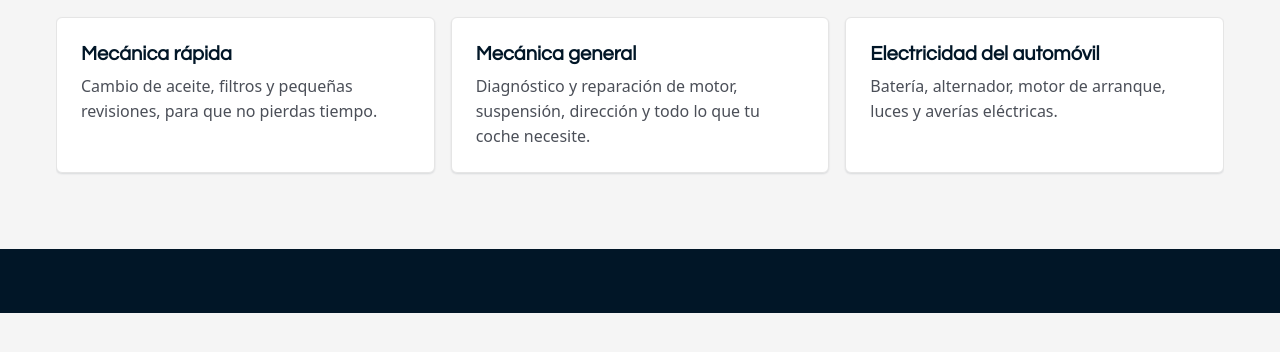
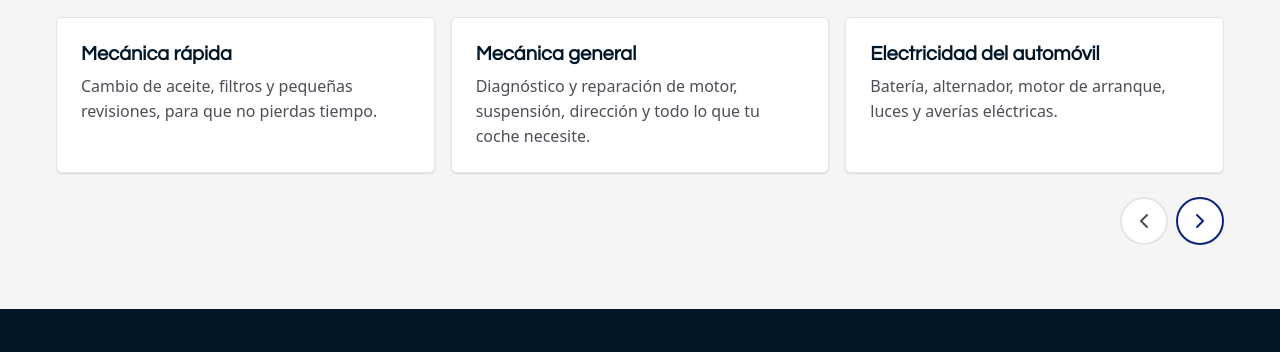
Before and after one commit to MHKM/boadilla-motor, a plain HTML site: page index.html in a window 1280 px wide. Shown: the part 612-964 px from the top of the page. Before the commit the page ends 925 px from the top, so only its background shows below. Drawn offline with Linux system fonts and the light colour scheme.

Commit message:
feat(T014): services carousel arrows as progressive enhancement (js/main.js)
Co-Authored-By: Claude Sonnet 5.5 <noreply@anthropic.com>

```diff
--- a/css/styles.css
+++ b/css/styles.css
@@ -360,6 +360,35 @@ a {
   }
 }
 
+.services__nav {
+  display: none;
+}
+
+.services__arrow {
+  display: inline-flex;
+  align-items: center;
+  justify-content: center;
+  width: var(--space-12);
+  height: var(--space-12);
+  padding: 0;
+  border: 2px solid var(--color-primary);
+  border-radius: var(--radius-pill);
+  background: var(--color-surface);
+  color: var(--color-primary);
+  cursor: pointer;
+}
+
+.services__arrow:hover:not(:disabled) {
+  background: var(--color-primary);
+  color: var(--color-on-primary);
+}
+
+.services__arrow:disabled {
+  border-color: var(--color-border);
+  color: var(--color-text-muted);
+  cursor: not-allowed;
+}
+
 @media (min-width: 768px) {
   .services__item {
     flex-basis: calc((100% - var(--space-4)) / 2.3);
@@ -369,6 +398,13 @@ a {
 @media (min-width: 1024px) {
   .services__item {
     flex-basis: calc((100% - 2 * var(--space-4)) / 3);
+  }
+
+  .services__nav {
+    display: flex;
+    justify-content: flex-end;
+    gap: var(--space-2);
+    margin-top: var(--space-3);
   }
 }
 
--- a/index.html
+++ b/index.html
@@ -9,6 +9,7 @@
   <link rel="icon" href="assets/favicon.svg" type="image/svg+xml">
   <link rel="stylesheet" href="css/tokens.css">
   <link rel="stylesheet" href="css/styles.css">
+  <script src="js/main.js" defer></script>
 </head>
 <body>
   <a class="skip-link" href="#contenido" data-testid="skip-link">Saltar al contenido</a>
--- /dev/null
+++ b/js/main.js
@@ -0,0 +1,80 @@
+"use strict";
+
+// Progressive enhancement: previous / next arrows for the services carousel (F002).
+// The page is complete without this script.
+
+(function () {
+  var SVG_NS = "http://www.w3.org/2000/svg";
+
+  var track = document.querySelector('[data-testid="services-carousel"]');
+  if (!track) {
+    return;
+  }
+  var items = Array.prototype.slice.call(track.querySelectorAll('[data-testid="services-item"]'));
+  if (items.length < 2) {
+    return;
+  }
+
+  function createArrow(testId, label, pathData) {
+    var button = document.createElement("button");
+    button.type = "button";
+    button.className = "services__arrow";
+    button.setAttribute("data-testid", testId);
+    button.setAttribute("aria-label", label);
+    button.setAttribute("aria-controls", track.id);
+    var svg = document.createElementNS(SVG_NS, "svg");
+    svg.setAttribute("class", "icon");
+    svg.setAttribute("viewBox", "0 0 24 24");
+    svg.setAttribute("aria-hidden", "true");
+    var path = document.createElementNS(SVG_NS, "path");
+    path.setAttribute("d", pathData);
+    svg.appendChild(path);
+    button.appendChild(svg);
+    return button;
+  }
+
+  var nav = document.createElement("div");
+  nav.className = "services__nav";
+  var prev = createArrow("services-prev", "Servicio anterior", "M15 18l-6-6 6-6");
+  var next = createArrow("services-next", "Servicio siguiente", "M9 6l6 6-6 6");
+  nav.appendChild(prev);
+  nav.appendChild(next);
+  track.parentNode.insertBefore(nav, track.nextSibling);
+
+  function offset(i) {
+    return items[i].getBoundingClientRect().left - items[0].getBoundingClientRect().left;
+  }
+
+  // Index of the first card whose left edge is inside the track (0 if none).
+  function current() {
+    var left = track.getBoundingClientRect().left;
+    for (var i = 0; i < items.length; i++) {
+      if (items[i].getBoundingClientRect().left >= left - 1) {
+        return i;
+      }
+    }
+    return 0;
+  }
+
+  function update() {
+    prev.disabled = track.scrollLeft <= 1;
+    next.disabled = track.scrollLeft >= track.scrollWidth - track.clientWidth - 1;
+  }
+
+  function go(i) {
+    var index = Math.max(0, Math.min(items.length - 1, i));
+    // No "behavior" option: CSS scroll-behavior decides between smooth and instant.
+    track.scrollTo({ left: offset(index) });
+    update();
+  }
+
+  prev.addEventListener("click", function () {
+    go(current() - 1);
+  });
+  next.addEventListener("click", function () {
+    go(current() + 1);
+  });
+  track.addEventListener("scroll", update, { passive: true });
+  window.addEventListener("resize", update);
+  update();
+})();
```
